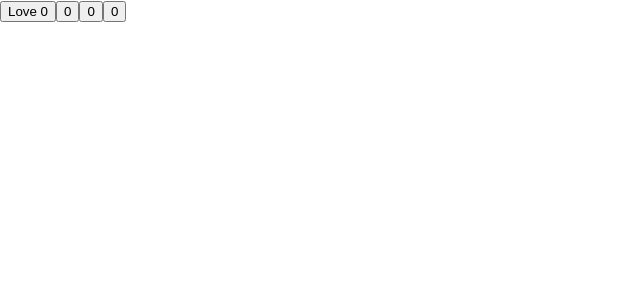
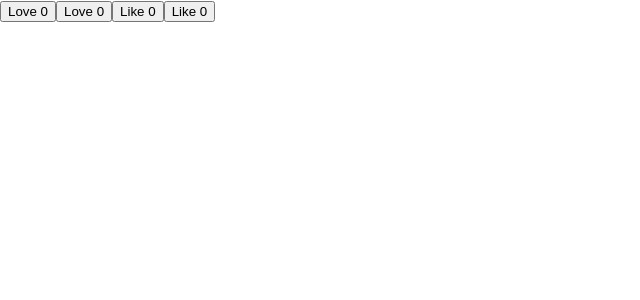
Before and after one commit to codingforentrepreneurs/Survey-with-Reactjs, a React (Create React App) app: page / in a window 1280 px wide. Shown: the top 300 px of the page, without its empty margins (0-640 px from the left). Built offline with nearby package versions, Linux system fonts and the light colour scheme.

Commit message:
13 - Rendering Conditional Values

```diff
--- a/src/App.js
+++ b/src/App.js
@@ -5,7 +5,9 @@ import React, {useState} from 'react';
 function LikeBtn (props) {
   const [value, setValue] = useState(0)
   console.log(props)
-  const verb = props.children
+  const defaultVerb = props.verb ? props.verb : "Like"
+  const verb = props.children ? props.children : defaultVerb
+  // condition statemet ? true : false
   function addOne(){
     setValue(value + 1)
   }
@@ -21,7 +23,7 @@ function App (props) {
         Love
       </LikeBtn>
 
-      <LikeBtn />
+      <LikeBtn verb='Love' />
 
       <LikeBtn />
 
```
